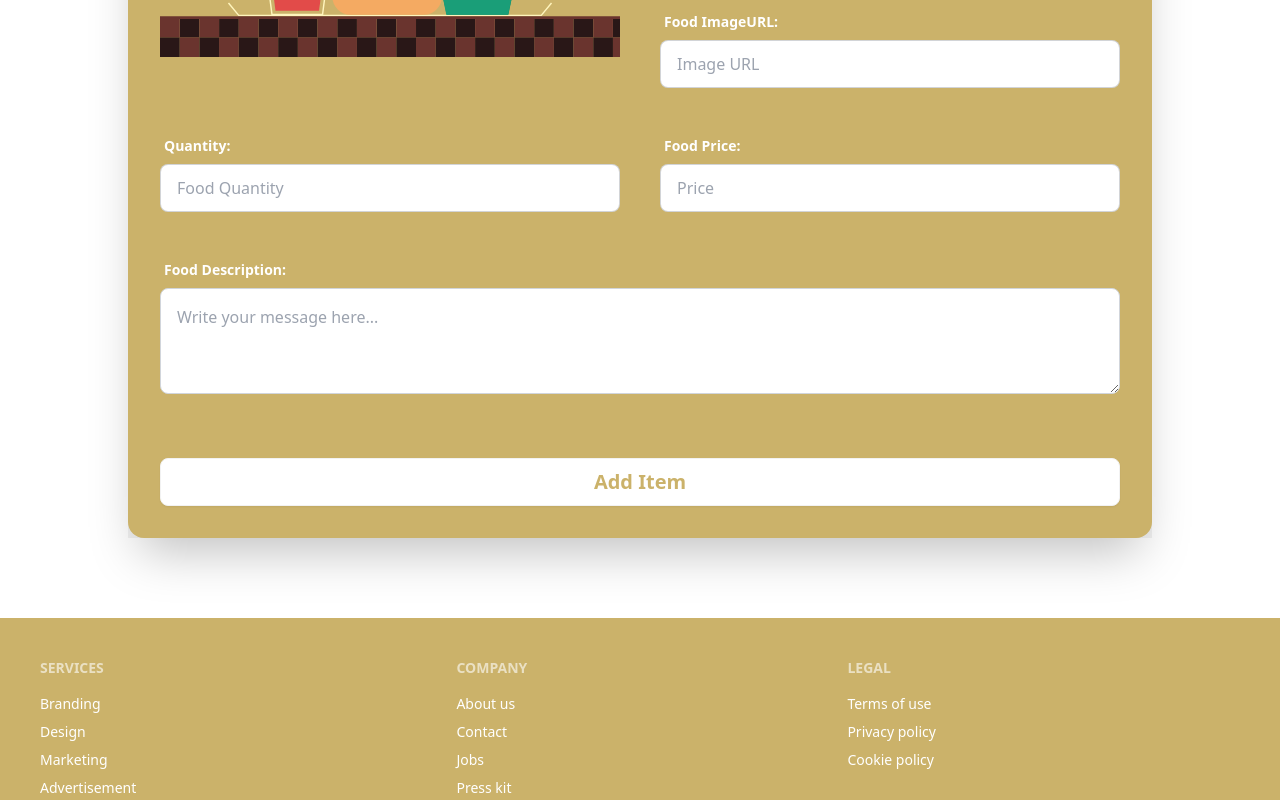
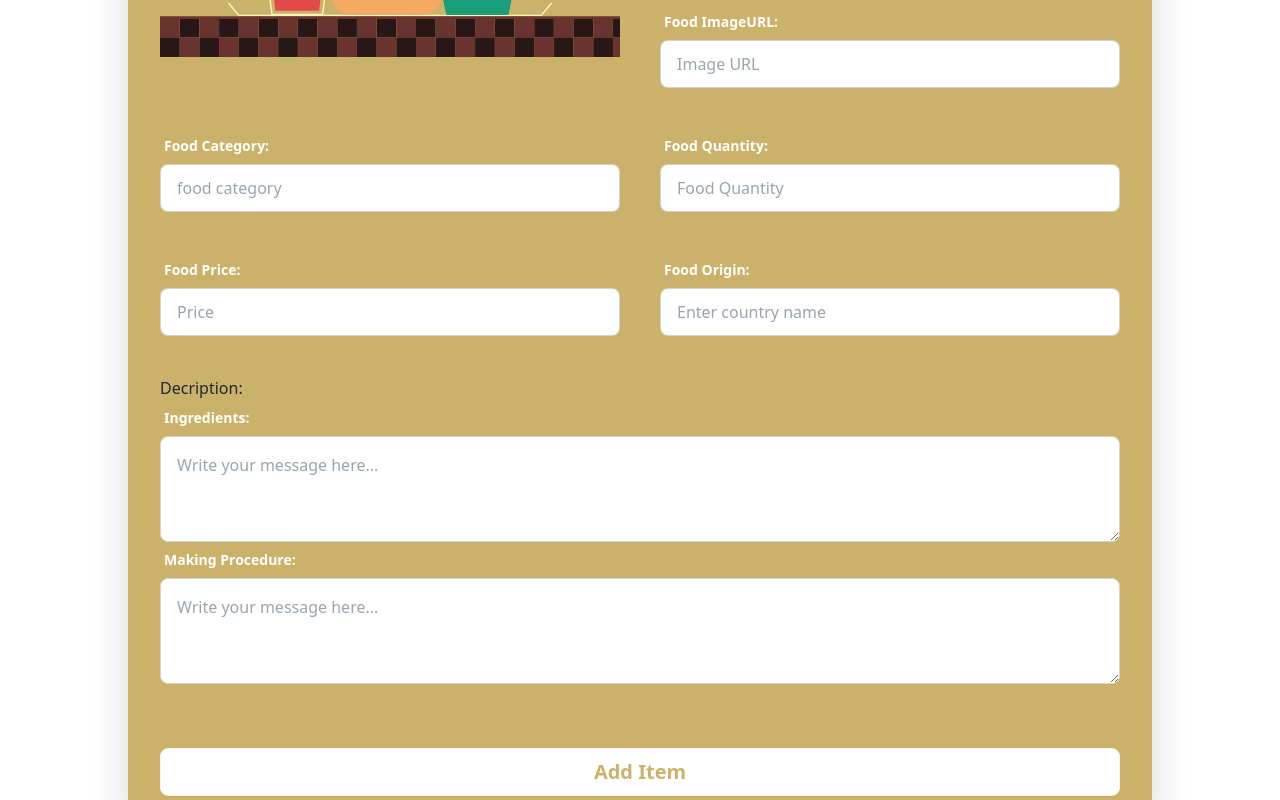
Before and after one commit to mdimteyazhossen/TastyTales, a React (Vite) app: page /addfood in a window 1280 px wide. Shown: the part 400-1200 px from the top of the page. Built offline with nearby package versions, Linux system fonts and the light colour scheme.

Commit message:
added add food page

```diff
--- a/src/pages/Addfood.jsx
+++ b/src/pages/Addfood.jsx
@@ -1,12 +1,36 @@
 import Lottie from 'lottie-react'
-import React from 'react'
+import React, { useState } from 'react'
 import addproductAnimation from './../assets/lottie/uy66j02Xou.json'
 const Addfood = () => {
+    const handleFoodAdd = e => {
+        e.preventDefault();
+        const fromData = new FormData(e.target);
+        const initialData = Object.fromEntries(fromData.entries());
+        // console.log(initialData);
+        const { ingredients, making_procedure, ...newfood } = initialData;
+        // console.log(newJob)
+        newfood.description = {
+            ingredients: ingredients ? ingredients.split('\n').map(item => item.trim()) : [],
+            making_procedure: making_procedure ? making_procedure.split('\n').map(item => item.trim()) : [],
+        };
+        fetch('http://localhost:3000/foods', {
+            method: 'POST',
+            headers:{
+                'content-type' : 'application/json'
+            },
+            body: JSON.stringify(newfood)
+        })
+        .then(res => res.json())
+        .then(data =>{
+            console.log(data);
+        })
+        console.log(newfood)
+    }
     return (
         <div className="hero bg-base-200 lg:w-4/5 mx-auto my-20">
             <div className=" flex-col lg:flex-row-reverse">
                 <div className="card bg-gold w-full  shrink-0 shadow-2xl">
-                    <form className="card-body grid grid-cols-1 md:grid-cols-2 mlg:grid-cols-2 gap-10">
+                    <form onSubmit={handleFoodAdd} className="card-body grid grid-cols-1 md:grid-cols-2 mlg:grid-cols-2 gap-10">
 
                         <div className=" row-span-1 md:row-span-3 lg:row-span-4">
                             <Lottie animationData={addproductAnimation}></Lottie>
@@ -25,34 +49,59 @@ const Addfood = () => {
                             <label className="label">
                                 <span className="label-text font-bold text-white">Food Name: </span>
                             </label>
-                            <input type="name" placeholder="email" className="input input-bordered border-gold" required />
+                            <input name='food_name' type="name" placeholder="food name" className="input input-bordered border-gold" required />
                         </div>
                         <div className="form-control">
                             <label className="label">
                                 <span className="label-text font-bold text-white">Food ImageURL: </span>
                             </label>
-                            <input type="name" placeholder="Image URL" className="input input-bordered" required />
+                            <input name='food_image' type="name" placeholder="Image URL" className="input input-bordered" required />
                         </div>
                         <div className="form-control">
                             <label className="label">
-                                <span className="label-text font-bold text-white">Quantity: </span>
+                                <span className="label-text font-bold text-white">Food Category: </span>
                             </label>
-                            <input type="name" placeholder="Food Quantity" className="input input-bordered" required />
+                            <input name='food_category' type="name" placeholder="food category" className="input input-bordered" required />
+                        </div>
+                        <div className="form-control">
+                            <label className="label">
+                                <span className="label-text font-bold text-white">Food Quantity: </span>
+                            </label>
+                            <input name='quantity' type="number" placeholder="Food Quantity" className="input input-bordered" required />
                         </div>
                         <div className="form-control">
                             <label className="label">
                                 <span className="label-text font-bold text-white">Food Price: </span>
                             </label>
-                            <input type="number" placeholder="Price" className="input input-bordered" required />
+                            <input name='price' type="number" placeholder="Price" className="input input-bordered" required />
+                        </div>
+                        <div className="form-control">
+                            <label className="label">
+                                <span className="label-text font-bold text-white">Food Origin: </span>
+                            </label>
+                            <input name='food_origin' type="name" placeholder="Enter country name" className="input input-bordered" required />
                         </div>
                         <div className="form-control lg:col-span-2">
+                            <h1>Decription:</h1>
                             <label className="label">
-                                <span className="label-text font-bold text-white">Food Description: </span>
+                                <span className="label-text font-bold text-white">Ingredients: </span>
                             </label>
                             <textarea
                                 rows="3"
                                 placeholder="Write your message here..."
-                                className="w-full p-4 border border-gray-300 rounded-lg focus:outline-none focus:ring-2 focus:ring-indigo-500"
+                                className="w-full p-4 border border-gray-300 rounded-lg focus:outline-none focus:ring-2"
+                                required
+                                name='ingredients'
+                            ></textarea>
+                            <label className="label">
+                                <span className="label-text font-bold text-white"> Making Procedure: </span>
+                            </label>
+                            <textarea
+                                rows="3"
+                                placeholder="Write your message here..."
+                                className="w-full p-4 border border-gray-300 rounded-lg focus:outline-none focus:ring-2"
+                                required
+                                name='making_procedure'
                             ></textarea>
                         </div>
                         <div className="form-control mt-6 md:col-span-2 lg:col-span-2">
```
